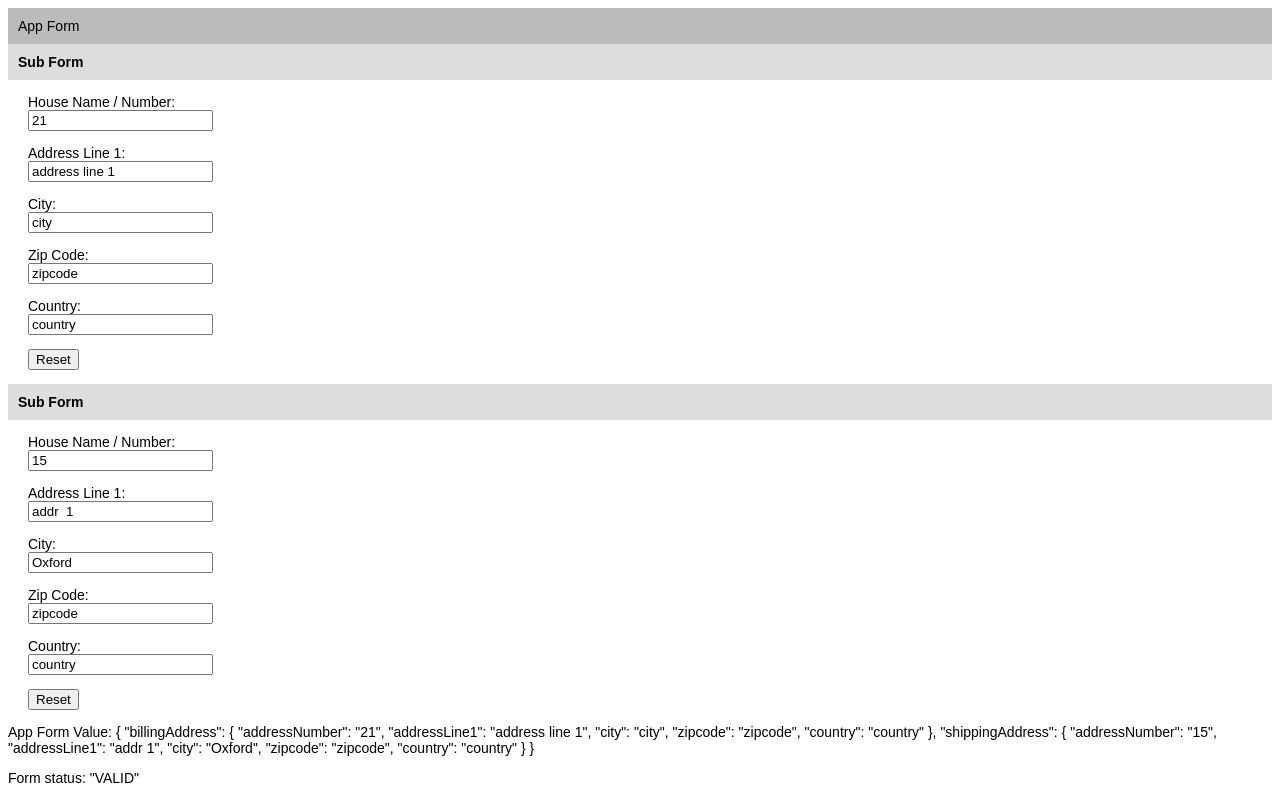
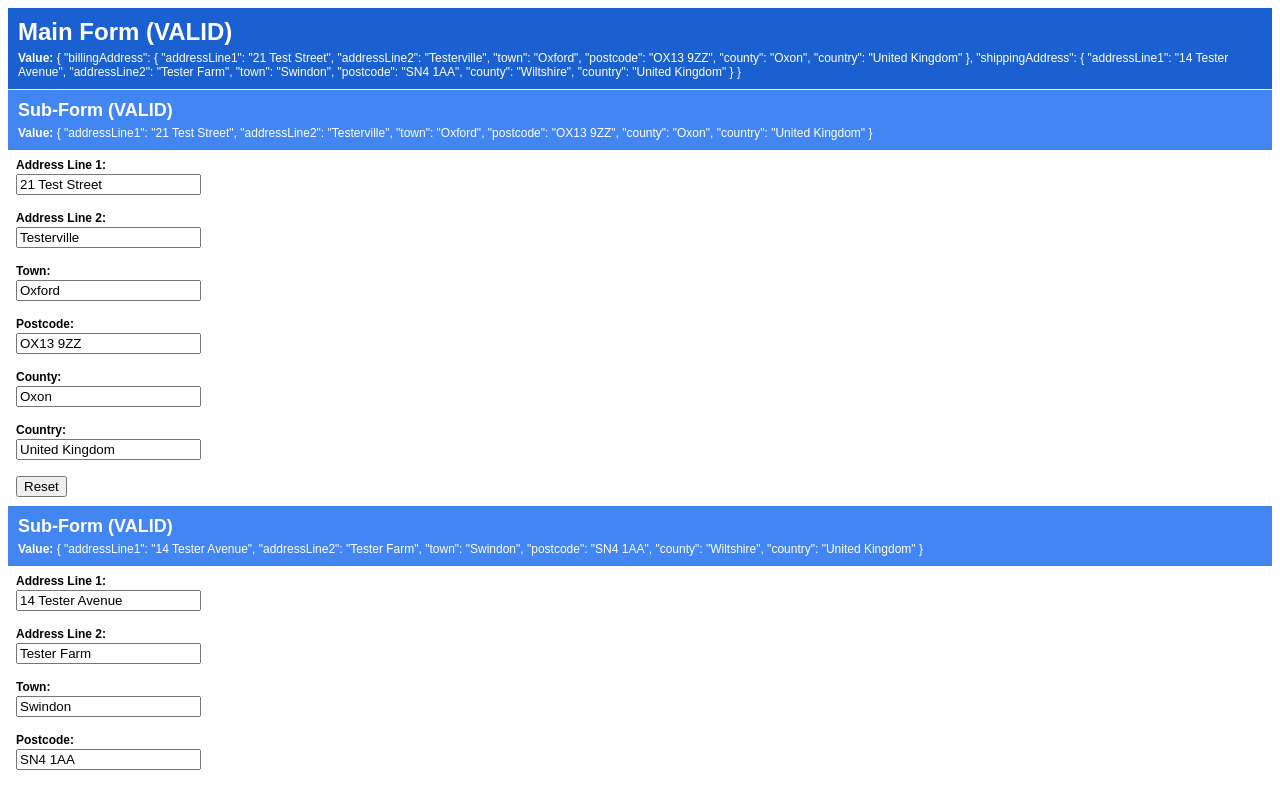
Before and after one commit to Delie/angular-nested-forms, an Angular app: page / in a window 1280 px wide. Shown: the top 786 px of the page. Built offline with nearby package versions, Linux system fonts and the light colour scheme.

Commit message:
Cody tidy

```diff
--- a/src/app/address-form/address-form.component.css
+++ b/src/app/address-form/address-form.component.css
@@ -1,7 +1,28 @@
 .subForm {
   padding: 10px;
-  background: #ddd;
+  background: #4286f4;
+  color: #fff;
+  margin-top: 1px;
 }
-p {
-  padding-left: 20px;
+
+h2 {
+  margin: 0px 0px 5px 0px;
 }
+
+label {
+  font-size: 12px;
+  font-weight: bold;
+}
+
+input {
+  margin-top: 2px;
+}
+
+.formRow {
+  padding: 8px;
+}
+
+.errorText {
+  padding: 5px;
+  color: red;
+}
--- a/src/app/address-form/address-form.component.html
+++ b/src/app/address-form/address-form.component.html
@@ -1,26 +1,51 @@
-<div class='subForm'><b>Sub Form</b></div>
-<form [formGroup]="addressForm">
-  <p>
-    <label for="number">House Name / Number: </label><br/>
-    <input type="text" formControlName="addressNumber" name="addressNumber" id="addressNumber" value="{{ value.addressNumber }}" (change)="formUpdate($event)" />
-  </p>
-  <p>
-    <label for="street">Address Line 1:</label><br/>
-    <input type="text" formControlName="addressLine1" name="addressLine1" id="addressLine1" value="{{ value.addressLine1 }}" (change)="formUpdate($event)" />
-  </p>
-  <p>
-    <label for="city">City: </label><br/>
-    <input type="text" formControlName="city" name="city" id="city" value="{{ value.city }}" (change)="formUpdate($event)" />
-  </p>
-  <p>
-    <label for="zipCode">Zip Code: </label><br/>
-    <input type="text" formControlName="zipcode" name="zipcode" id="zipcode" value="{{ value.zipcode }}" (change)="formUpdate($event)" />
-  </p>
-  <p>
-    <label for="country">Country:</label><br/>
-    <input type="text" formControlName="country" name="country" id="country" value="{{ value.country }}" (change)="formUpdate($event)" />
-  </p>
-  <p>
+<div class='subForm'>
+  <h2>Sub-Form ({{ fg.status }})</h2>
+  <strong>Value:</strong> {{ fg.value | json }}
+</div>
+<form [formGroup]="fg">
+  <div class="formRow">
+    <label for="addressLine1">Address Line 1:</label><br />
+    <input type="text" formControlName="addressLine1" name="addressLine1" id="addressLine1" />
+    <div *ngIf="fg.controls.addressLine1.errors && fg.controls.addressLine1.errors.required" class="errorText">
+      Required field
+    </div>
+  </div>
+  <div class="formRow">
+    <label for="addressLine2">Address Line 2:</label><br />
+    <input type="text" formControlName="addressLine2" name="addressLine2" id="addressLine2" />
+    <div *ngIf="fg.controls.addressLine2.errors && fg.controls.addressLine2.errors.required" class="errorText">
+      Required field
+    </div>
+  </div>
+  <div class="formRow">
+    <label for="town">Town: </label><br />
+    <input type="text" formControlName="town" name="town" id="town" />
+    <div *ngIf="fg.controls.town.errors && fg.controls.town.errors.required" class="errorText">
+      Required field
+    </div>
+  </div>
+  <div class="formRow">
+    <label for="postcode">Postcode: </label><br />
+    <input type="text" formControlName="postcode" name="postcode" id="postcode" />
+    <div *ngIf="fg.controls.postcode.errors && fg.controls.postcode.errors.required" class="errorText">
+      Required field
+    </div>
+  </div>
+  <div class="formRow">
+    <label for="county">County:</label><br />
+    <input type="text" formControlName="county" name="county" id="county" />
+    <div *ngIf="fg.controls.county.errors && fg.controls.county.errors.required" class="errorText">
+      Required field
+    </div>
+  </div>
+  <div class="formRow">
+    <label for="country">Country:</label><br />
+    <input type="text" formControlName="country" name="country" id="country" />
+    <div *ngIf="fg.controls.country.errors && fg.controls.country.errors.required" class="errorText">
+      Required field
+    </div>
+  </div>
+  <div class="formRow">
     <button (click)="reset();">Reset</button>
-  </p>
+  </div>
 </form>
--- a/src/app/address-form/address-form.component.ts
+++ b/src/app/address-form/address-form.component.ts
@@ -1,59 +1,83 @@
 import { Component, forwardRef, OnInit } from '@angular/core';
-import { ControlValueAccessor, NG_VALUE_ACCESSOR, FormGroup, FormControl, Validators } from '@angular/forms';
+import { ControlValueAccessor, NG_VALUE_ACCESSOR, NG_VALIDATORS, FormControl, Validators, AbstractControl, ValidationErrors, FormGroup } from '@angular/forms';
+import { IAddress } from './address.interface';
 
-export interface IAddress {
-  addressLine1: string;
-  addressNumber: string;
-  city: string;
-  country: string;
-  zipcode: string;
-}
+// Optional: Async validation
+// import { NG_ASYNC_VALIDATORS, ControlValueAccessor, NG_VALUE_ACCESSOR, NG_VALIDATORS, FormControl, Validators, AbstractControl, ValidationErrors, FormGroup } from '@angular/forms';
+// import { Observable } from 'rxjs';
 
 @Component({
   selector: 'app-address-form',
   templateUrl: './address-form.component.html',
   styleUrls: ['./address-form.component.css'],
-  providers: [{
-    provide: NG_VALUE_ACCESSOR,
-    useExisting: forwardRef(() => AddressFormComponent),
-    multi: true
-  }]
+  providers: [
+    {
+      provide: NG_VALUE_ACCESSOR,
+      useExisting: forwardRef(() => AddressFormComponent),
+      multi: true
+    },
+    {
+      provide: NG_VALIDATORS,
+      useExisting: forwardRef(() => AddressFormComponent),
+      multi: true
+    }
+    // Optional: Async Validators:
+    // { provide: NG_ASYNC_VALIDATORS, useExisting: forwardRef(() => AddressFormComponent), multi: true }
+  ]
 })
 export class AddressFormComponent implements OnInit, ControlValueAccessor {
-  public addressForm: FormGroup;
+  public fg: FormGroup;
+  private previousValue: any;
 
-  private formControls: any;
-  private originalValue: any;
-
-  constructor() { }
+  constructor() {}
 
   ngOnInit() {
-    this.formControls = {
-      addressNumber: new FormControl(null, Validators.required),
+    this.fg = new FormGroup({
       addressLine1: new FormControl(null, Validators.required),
-      city: new FormControl(null, Validators.required),
-      zipcode: new FormControl(null, Validators.required),
+      addressLine2: new FormControl(null, Validators.required),
+      town: new FormControl(null, Validators.required),
+      postcode: new FormControl(null, Validators.required),
+      county: new FormControl(null, Validators.required),
       country: new FormControl(null, Validators.required)
-    };
-    this.addressForm = new FormGroup(this.formControls);
-   }
+    });
+
+    this.fg.valueChanges.subscribe(val => {
+      this._onChange(val);
+      console.log(this.fg.controls.addressLine1.errors);
+    });
+  }
+
+  validate(control: AbstractControl): ValidationErrors | null {
+    if (!this.fg.valid) {
+      return { valid: this.fg.valid };
+    } else {
+      return null;
+    }
+  }
+
+  // Optional: Async validate
+  // validate(c: AbstractControl): Promise<{ [key: string]: any }> | Observable<{ [key: string]: any }> {
+  //   return new Promise(resolve => {
+  //     // For now, just simulate an api call.  Insert proper code here!
+  //     setTimeout(() => {
+  //       if (!this.fg.valid) {
+  //         resolve({ valid: this.fg.valid });
+  //       } else {
+  //         resolve(null);
+  //       }
+  //     }, 100);
+  //   });
+  // }
 
   private _onChange = (_: any) => {};
   private _onTouched = (_: any) => {};
 
-  set value(value: IAddress) {
-    this.addressForm.setValue(value);
-    this._onChange(this.addressForm.value);
-  }
-
-  get value() {
-    return this.addressForm.value;
-  }
-
-  writeValue(value: IAddress): void {
-    if (value && value !== null) {
-      this.addressForm.setValue(value);
-      this.originalValue = value;
+  public writeValue(val: IAddress): void {
+    if (val && val !== null) {
+      this.previousValue = val;
+      this.fg.setValue(val, { emitEvent: false });
+    } else {
+      this.reset();
     }
   }
 
@@ -65,12 +89,22 @@ export class AddressFormComponent implements OnInit, ControlValueAccessor {
     this._onTouched = fn;
   }
 
-  public formUpdate(event: any) {
-    this._onChange(this.addressForm.value);
+  public formChange(event: any) {
+    this._onChange(this.fg.value);
   }
 
   public reset() {
-    this.addressForm.setValue(this.originalValue);
-    this._onChange(this.addressForm.value);
+    if (this.previousValue) {
+      this.fg.patchValue(this.previousValue);
+    } else {
+      this.fg.reset({
+        addressLine1: '',
+        addressLine2: '',
+        postTown: '',
+        postcode: '',
+        county: '',
+        country: ''
+      });
+    }
   }
 }
--- a/src/app/app.component.css
+++ b/src/app/app.component.css
@@ -1,9 +1,18 @@
-* {
-  font-family: Arial, Helvetica, sans-serif;
-  font-size:14px;
+.form {
+  padding: 10px;
+  background: #1b60d1;
+  color: #fff;
 }
 
-.form {
-  padding: 10px;
-  background: #bbb;
+h1 {
+  margin: 0px 0px 5px 0px;
 }
+
+.footer {
+  padding: 20px 10px 20px 10px;
+  background: #aaa;
+}
+
+.footer > button {
+  margin-right: 10px;
+}
--- a/src/app/app.component.html
+++ b/src/app/app.component.html
@@ -1,8 +1,12 @@
-<div class="form">App Form</div>
-<form [formGroup]="registerForm">
+<div class="form">
+  <h1>Main Form ({{ fg.status }})</h1>
+  <strong>Value:</strong> {{ fg.value | json }}
+</div>
+<form [formGroup]="fg" (submit)="submitForm()">
   <app-address-form formControlName="billingAddress"></app-address-form>
   <app-address-form formControlName="shippingAddress"></app-address-form>
+  <div class="footer">
+    <button type="submit">Submit</button>
+    <button type="button" (click)="resetForm()">Reset</button>
+  </div>
 </form>
-
-<p>App Form Value: {{ registerForm.value | json }}</p>
-<p>Form status: {{ registerForm.status | json }}</p>
--- a/src/app/app.component.ts
+++ b/src/app/app.component.ts
@@ -1,36 +1,51 @@
-import { Component, OnInit } from '@angular/core';
-import { FormGroup, FormControl, Validators } from '@angular/forms';
+import { Component, OnInit, ViewChild } from '@angular/core';
+import { FormGroup, FormControl, Validators, ValidationErrors, Validator } from '@angular/forms';
+import { AddressFormComponent } from './address-form/address-form.component';
+import { IAddress } from './address-form/address.interface';
+
 @Component({
   selector: 'app-root',
   templateUrl: './app.component.html',
   styleUrls: ['./app.component.css']
 })
 export class AppComponent implements OnInit {
+  public fg: FormGroup;
 
-  public registerForm: FormGroup;
-
-  constructor() { }
+  constructor() {}
 
   ngOnInit() {
-    const defaultBillingAddress = {
-      addressNumber: '21',
-      addressLine1: 'address line 1',
-      city: 'city',
-      zipcode: 'zipcode',
-      country: 'country'
+    const billingAddress: IAddress = {
+      addressLine1: '21 Test Street',
+      addressLine2: 'Testerville',
+      town: 'Oxford',
+      postcode: 'OX13 9ZZ',
+      county: 'Oxon',
+      country: 'United Kingdom'
     };
 
-    const defaultShippingAddress = {
-      addressNumber: '15',
-      addressLine1: 'addr  1',
-      city: 'Oxford',
-      zipcode: 'zipcode',
-      country: 'country'
+    const shippingAddress: IAddress = {
+      addressLine1: '14 Tester Avenue',
+      addressLine2: 'Tester Farm',
+      town: 'Swindon',
+      postcode: 'SN4 1AA',
+      county: 'Wiltshire',
+      country: 'United Kingdom'
     };
 
-    this.registerForm = new FormGroup({
-      billingAddress: new FormControl(defaultBillingAddress, Validators.required),
-      shippingAddress: new FormControl(defaultShippingAddress, Validators.required)
+    this.fg = new FormGroup({
+      billingAddress: new FormControl(billingAddress),
+      shippingAddress: new FormControl(shippingAddress)
     });
-   }
+  }
+
+  public submitForm() {
+    alert('submit() called.  insert save logic here');
+  }
+
+  public resetForm() {
+    this.fg.patchValue({
+      billingAddress: null,
+      shippingAddress: null
+    });
+  }
 }
--- a/src/styles.css
+++ b/src/styles.css
@@ -1 +1,4 @@
-/* You can add global styles to this file, and also import other style files */
+body {
+  font-family: Arial, Helvetica, sans-serif;
+  font-size: 12px;
+}
--- a/tslint.json
+++ b/tslint.json
@@ -29,7 +29,7 @@
     "label-position": true,
     "max-line-length": [
       true,
-      140
+      1000
     ],
     "member-access": false,
     "member-ordering": [
```
Also changed, not shown: src/app/address-form/address.interface.ts (added, +8 -0 lines).
